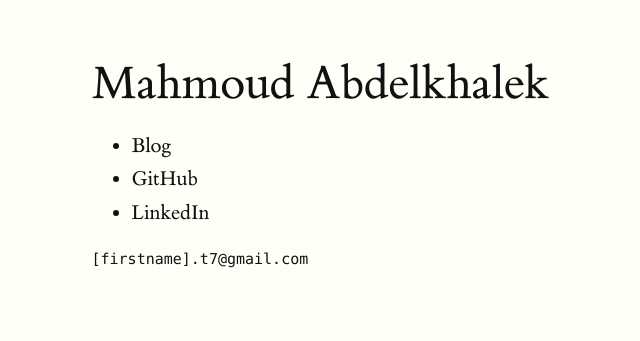
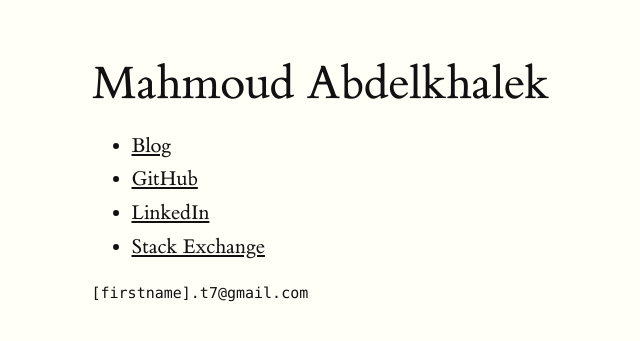
Before and after one commit to mhdadk/mhdadk.github.io, a Jekyll site: the page built from index.html, in a window 1280 px wide. Shown: the top 341 px of the page, without its empty margins (141-781 px from the left). Built offline with Jekyll 4.4.1, drawn with Linux system fonts in a browser that asks for light colours.

Commit message:
home page links underline

```diff
--- a/index.html
+++ b/index.html
@@ -5,13 +5,17 @@ layout: default
     <h1 id="tufte-css">Mahmoud Abdelkhalek</h1>
     <ul id="links">
         <li>
-            <a href="/blog">Blog</a>
+            <a href="/blog" style="text-decoration: underline;">Blog</a>
         </li>
         <li>
-            <a href="https://github.com/mhdadk">GitHub</a>
+            <a href="https://github.com/mhdadk" style="text-decoration: underline;">GitHub</a>
         </li>
         <li>
-            <a href="https://www.linkedin.com/in/mhdadk">LinkedIn</a>
+            <a href="https://www.linkedin.com/in/mhdadk" style="text-decoration: underline;">LinkedIn</a>
+        </li>
+        <li>
+            <a href="https://stackexchange.com/users/9073934/mahmoud" style="text-decoration: underline;">Stack
+                Exchange</a>
         </li>
     </ul>
     <code>[firstname].t7@gmail.com</code>
```
